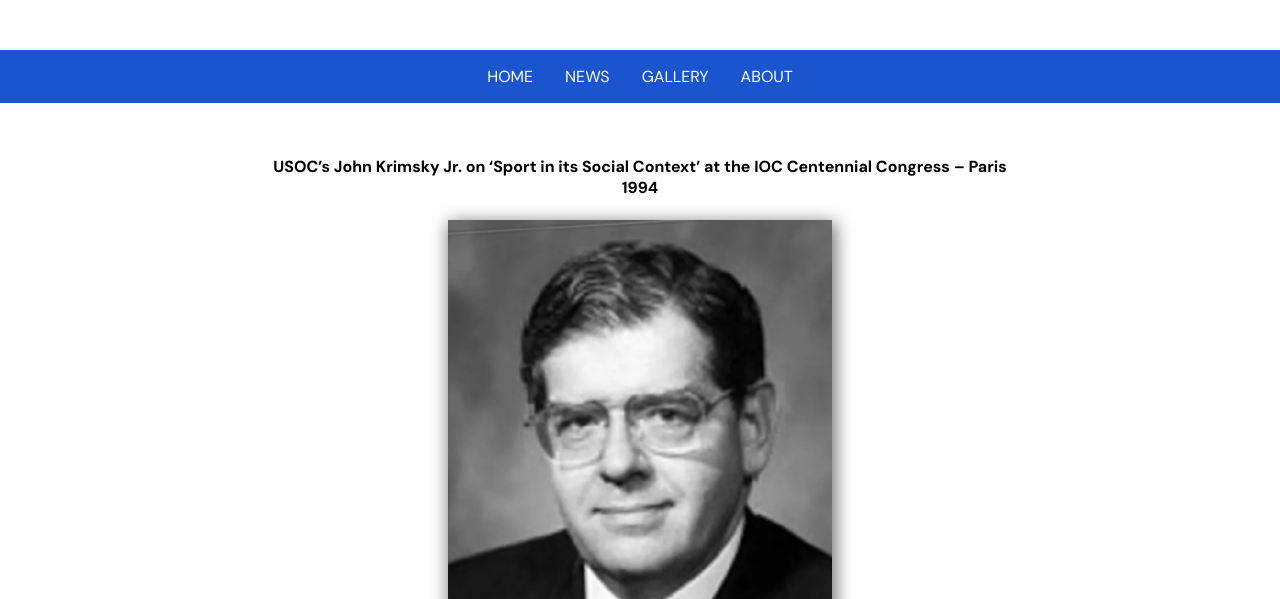
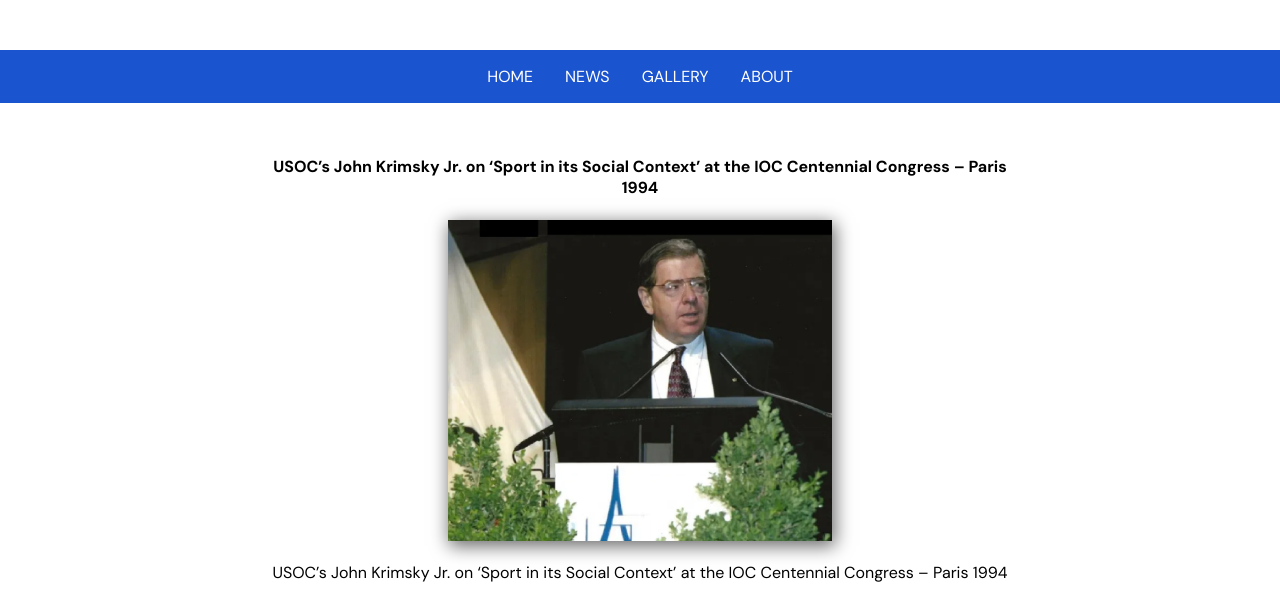
Before and after one commit to ElHurta/jonh-krimsky-webpage, a plain HTML site: page index.html in a window 1280 px wide. Shown: the part 180-779 px from the top of the page. Drawn offline with Linux system fonts and the light colour scheme.

Commit message:
New Image

```diff
--- a/index.html
+++ b/index.html
@@ -32,7 +32,7 @@
           Centennial Congress – Paris 1994
         </h4>
         <div class="img-container">
-          <img src="Images\John2.png" alt="" height="80%" />
+          <img src="Images\John3.png" alt="" height="80%" />
           <p>
             USOC’s John Krimsky Jr. on ‘Sport in its Social Context’ at the IOC
             Centennial Congress – Paris 1994
```
Also changed, not shown: Images/John3.png (added).
